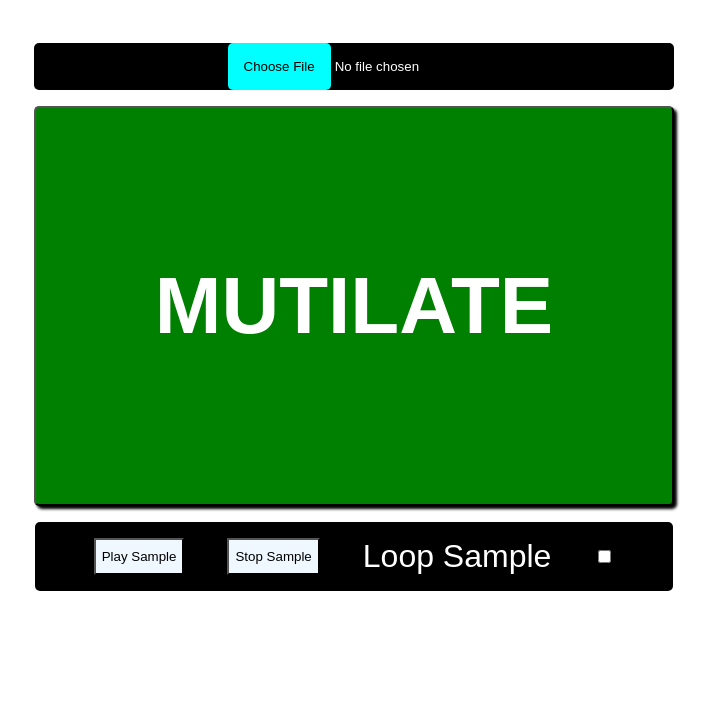
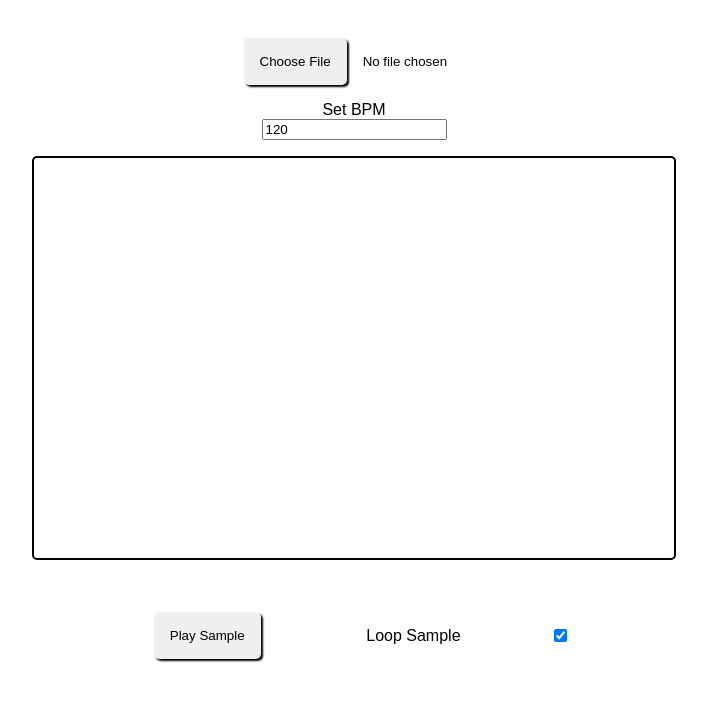
Before and after one commit to jamesyuill/project-mutilator, a website built with Vite: page index.html in a window 1280 px wide. Shown: the part 91-816 px from the top of the page, without its empty margins (294-1004 px from the left). Built offline with nearby package versions, Linux system fonts and the light colour scheme.

Commit message:
uppdates with a better tick function, ie one that actually works

```diff
--- a/index.html
+++ b/index.html
@@ -8,11 +8,17 @@
   </head>
   <body>
     <main>
+      <h1>FOR ONE SHOTS OR BEATS</h1>
       <div class="userOGAudio">
         <input type="file" id="userOGAudio" class="file-input" />
+
+        <label for="setBpm">Set BPM</label>
+        <input id="setBpm" type="number" />
       </div>
 
-      <button class="mutilate" id="mutilate">MUTILATE</button>
+      <div>
+        <canvas id="canvas"></canvas>
+      </div>
       <div id="newSample" class="newSample"></div>
     </main>
     <script type="module" src="main.js"></script>
--- a/main.js
+++ b/main.js
@@ -1,12 +1,18 @@
 import * as Tone from 'tone';
 
 let player;
-let buttonClicked = 0;
+let analyser;
+let playClicked = false;
 
 //DOM QUERIES --------------------------------|
 const userOGAudio = document.getElementById('userOGAudio');
 const newSampleDiv = document.getElementById('newSample');
-const mutilateBtn = document.getElementById('mutilate');
+const setBPM = document.getElementById('setBpm');
+const canvas = document.getElementById('canvas');
+const ctx = canvas.getContext('2d');
+
+canvas.width = window.innerWidth / 2;
+canvas.height = window.innerHeight / 2;
 
 const distortion = new Tone.Distortion({
   wet: 1,
@@ -20,46 +26,96 @@ const chorus = new Tone.Chorus({
 
 const cheby = new Tone.Chebyshev(80);
 
+const phaser = new Tone.Phaser({
+  frequency: 15,
+  octaves: 5,
+  baseFrequency: 1000,
+});
+
+const autoFilter = new Tone.AutoFilter({
+  frequency: 1,
+  type: 'sine',
+  depth: 1,
+  baseFrequency: 200,
+  octaves: 2.6,
+  filter: {
+    type: 'lowpass',
+    rolloff: -12,
+    Q: 1,
+  },
+});
+
+const feedbackDelay = new Tone.FeedbackDelay('8n', 0.5);
+
+const volume = new Tone.Volume(1);
+
 const multiband = new Tone.MultibandCompressor({
   lowFrequency: 200,
   highFrequency: 1300,
   low: {
-    threshold: -12,
+    threshold: 0,
   },
 });
-const limiter = new Tone.Limiter(-20);
+const limiter = new Tone.Limiter(-1);
 
 userOGAudio.addEventListener('change', (event) => {
   Tone.start();
   const fileURL = URL.createObjectURL(event.target.files[0]);
   player = new Tone.Player(fileURL);
+  analyser = player.context.createAnalyser();
+
+  analyser.fftSize = 1024;
+
+  player.connect(analyser);
+
+  player.loop = true;
+  player.sync().start(0);
+  addFX();
   player.toDestination();
 });
+createButtons();
 
-mutilateBtn.addEventListener('click', randomiseValues);
+setBPM.addEventListener('change', (e) => {
+  Tone.Transport.bpm.value = e.target.value;
+});
+
+setInterval(randomiseValues, 1000);
 
 //FUNCTIONS --------------------------------|
 
 function randomiseValues() {
+  console.log('randomising values');
   distortion.wet.value = Math.random();
   chorus.wet.value = Math.random();
   chorus.delayTime = Math.floor(Math.random() * 100);
   chorus.depth = Math.floor(Math.random() * 100);
   cheby.order = Math.floor(Math.random() * 100);
-
-  addFX();
+  feedbackDelay.wet.value = Math.random();
+  feedbackDelay.feedback.value = Math.random();
+  phaser.wet.value = Math.random();
+  phaser.frequency.value = Math.floor(Math.random() * 100);
+  phaser.octaves = Math.floor(Math.random() * 8);
+  phaser.baseFrequency = Math.floor(Math.random() * 1000);
+  autoFilter.frequency.value = Math.random();
+  autoFilter.depth.value = Math.random();
+  autoFilter.wet.value = Math.random();
 }
-createButtons();
 function createButtons() {
+  setBPM.setAttribute('value', Tone.Transport.bpm.value);
   const playSample = document.createElement('button');
   playSample.innerText = 'Play Sample';
   playSample.addEventListener('click', () => {
-    player.start();
-  });
-  const stopSample = document.createElement('button');
-  stopSample.innerText = 'Stop Sample';
-  stopSample.addEventListener('click', () => {
-    player.stop();
+    if (!playClicked) {
+      Tone.Transport.start(0);
+      playSample.innerText = 'Stop Sample';
+      playClicked = true;
+    } else if (playClicked) {
+      playSample.innerText = 'Play Sample';
+      // player.stop();
+      Tone.Transport.stop();
+
+      playClicked = false;
+    }
   });
 
   const loopLabel = document.createElement('label');
@@ -68,9 +124,9 @@ function createButtons() {
   const loopSample = document.createElement('input');
   loopSample.id = 'loopsample';
   loopSample.type = 'checkbox';
+  loopSample.checked = true;
 
   newSampleDiv.appendChild(playSample);
-  newSampleDiv.appendChild(stopSample);
   newSampleDiv.appendChild(loopLabel);
   newSampleDiv.appendChild(loopSample);
 
@@ -85,11 +141,47 @@ function createButtons() {
 
 function addFX() {
   Tone.Destination.chain(
-    distortion,
+    // distortion,
     chorus,
-
-    cheby,
+    phaser,
+    // cheby,
+    autoFilter,
+    feedbackDelay,
+    volume,
     multiband,
     limiter
   );
 }
+
+function draw() {
+  const bufferLength = analyser?.frequencyBinCount;
+  const waveform = new Float32Array(bufferLength);
+  analyser?.getFloatTimeDomainData(waveform);
+
+  ctx.clearRect(0, 0, canvas.width, canvas.height);
+  const sliceWidth = (canvas.width * 1.0) / bufferLength;
+
+  ctx.lineWidth = 2;
+  ctx.strokeStyle = '#000000';
+  ctx.beginPath();
+
+  for (let i = 0; i < bufferLength; i++) {
+    const x = i * sliceWidth;
+    const y = (waveform[i] * 1 + 0.5) * canvas.height;
+
+    if (i === 0) {
+      ctx.moveTo(x, y);
+    } else {
+      ctx.lineTo(x, y);
+    }
+  }
+
+  ctx.stroke();
+
+  // Request the next frame
+  requestAnimationFrame(draw);
+}
+
+// Start the oscillator and drawing the visualizer
+
+draw();
--- a/style.css
+++ b/style.css
@@ -18,35 +18,51 @@ input[type='file']::file-selector-button {
   padding: 1rem;
   border-radius: 5px;
   border: none;
-  background-color: aqua;
+  box-shadow: 2px 2px 2px black;
+  margin: 1rem;
 }
 
 input[type='file']::file-selector-button:hover {
-  background-color: rgb(167, 247, 247);
+  background-color: green;
+  color: white;
 }
 
 .userOGAudio {
   margin: 1rem;
   display: flex;
-  flex-direction: row;
+  flex-direction: column;
+  align-items: center;
   justify-content: space-evenly;
-  background-color: black;
   border-radius: 5px;
-  color: white;
-  width: 50%;
+  color: black;
+  width: 100%;
 }
 
 .newSample {
   margin: 1rem;
   display: flex;
   flex-direction: row;
+  align-items: center;
   justify-content: space-evenly;
-  background-color: black;
+
   border-radius: 5px;
+  color: black;
+  width: 47.8%;
+  padding: 1rem;
+  font-size: 1rem;
+}
+
+.newSample button {
+  padding: 1rem;
+  border-radius: 5px;
+  border: none;
+  box-shadow: 2px 2px 2px black;
+  margin: 1rem;
+}
+
+.newSample button:hover {
+  background-color: green;
   color: white;
-  width: 47.4%;
-  padding: 1rem;
-  font-size: 2rem;
 }
 
 .mutilate {
@@ -57,11 +73,16 @@ input[type='file']::file-selector-button:hover {
   font-size: 5rem;
   width: 50%;
   height: 50%;
+  border: none;
   border-radius: 5px;
-  box-shadow: 3px 3px 3px black;
 }
 
-button {
-  background-color: aliceblue;
-  color: black;
+.mutilate:hover {
+  background-color: rgb(0, 58, 0);
+  text-shadow: 0px 0px 10px white;
 }
+
+#canvas {
+  border: 2px solid black;
+  border-radius: 5px;
+}
```
Also changed, not shown: chats.html (added, +87 -0 lines), package.json (line endings or trailing spaces), 1 other file.
